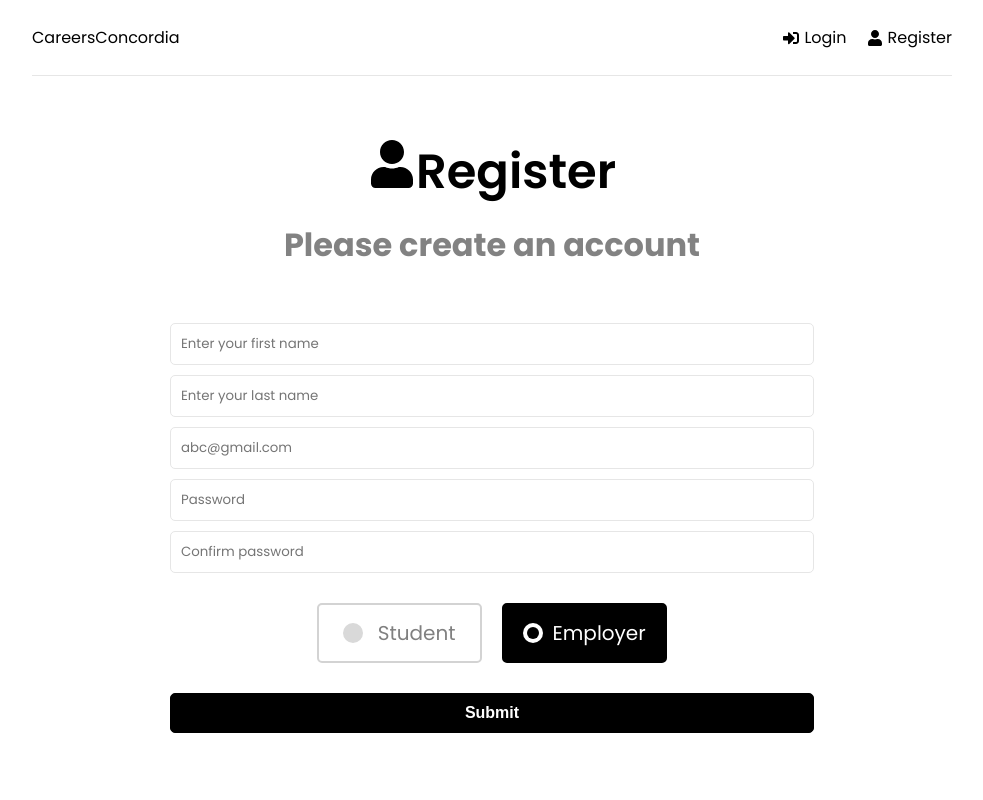
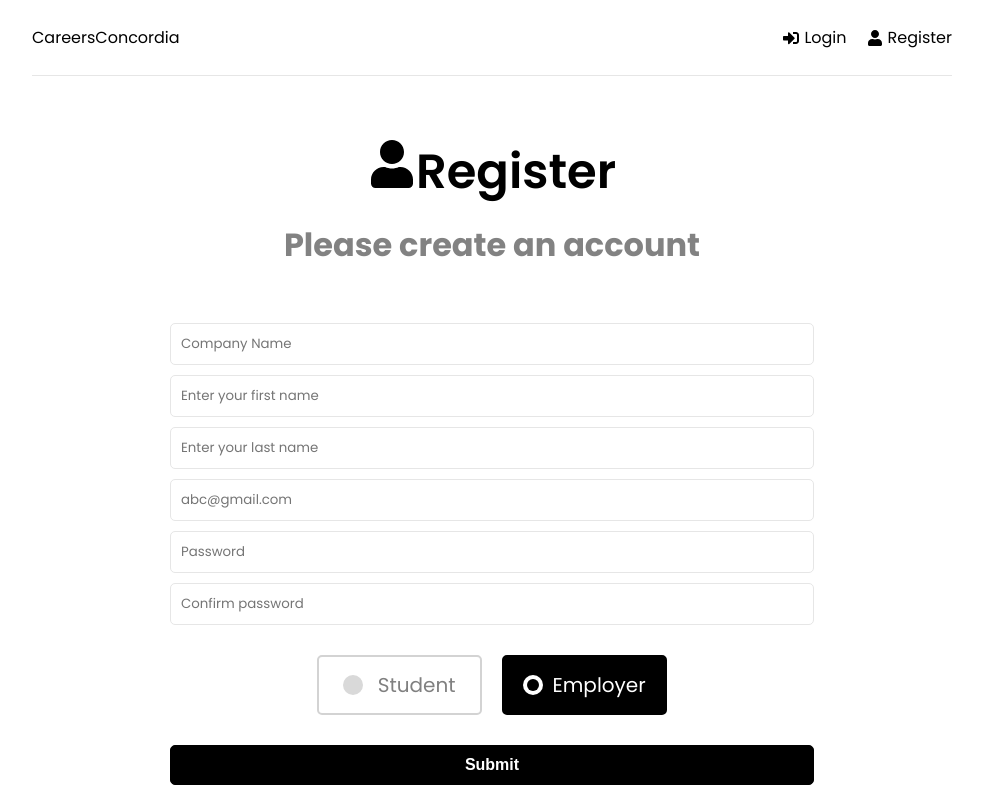
Before and after one commit to gevorgalaverdyan/Career-Service-Platform, a React (Create React App) app in the folder frontend/: page /register in a window 1280 px wide. Both pictures are taken after a click on the label "Employer". Shown: the whole page, without its empty margins (148-1131 px from the left). Built offline with nearby package versions, Linux system fonts and the light colour scheme.

Commit message:
header gets name family name for icon, if recruiter there's an extra field for company name

```diff
--- a/frontend/src/components/Header.tsx
+++ b/frontend/src/components/Header.tsx
@@ -36,7 +36,7 @@ function Header() {
             <li>
               <button className='btn' onClick={onUserProfile}>
                 <FaUserCircle />
-                {user?.firstName + user?.lastName}
+                {user?.firstName[0] +' '+ user?.lastName[0]}
               </button>
             </li>
             <li>
--- a/frontend/src/pages/Register.tsx
+++ b/frontend/src/pages/Register.tsx
@@ -7,7 +7,6 @@ import { register, reset } from '../features/auth/authSlice';
 import Spinner from '../components/Spinner';
 import './styles/userTypeStyles.css';
 
-
 function Register() {
   const [formData, setFormData] = useState({
     firstName: '',
@@ -16,11 +15,12 @@ function Register() {
     password: '',
     password2: '',
     userType: 'student',
+    company: '',
   });
 
   const navigate = useNavigate();
 
-  const { firstName, lastName, email, password, password2, userType } =
+  const { firstName, lastName, email, password, password2, userType, company } =
     formData;
 
   const dispatch: any = useDispatch();
@@ -82,6 +82,18 @@ function Register() {
       <section className='form'>
         <form onSubmit={onSubmit}>
           <div className='form-group'>
+            {userType === 'employer' && (
+              <input
+                type='text'
+                name='company'
+                id='company'
+                className='form-control'
+                value={company}
+                onChange={onChange}
+                placeholder='Company Name'
+                required
+              />
+            )}
             <input
               type='text'
               className='form-control'
```
Also changed, not shown: 1 other file (tests, documents, lock files or other folders).
